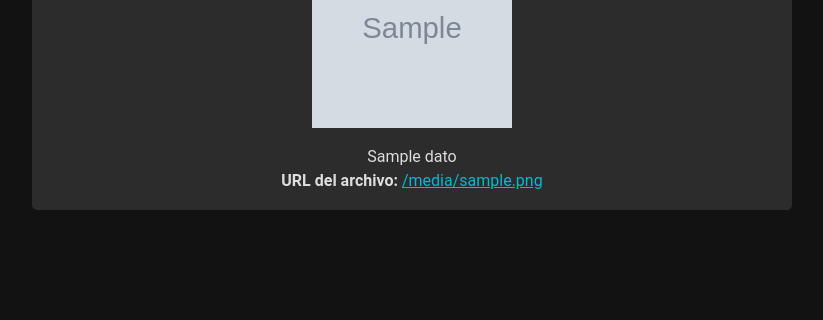
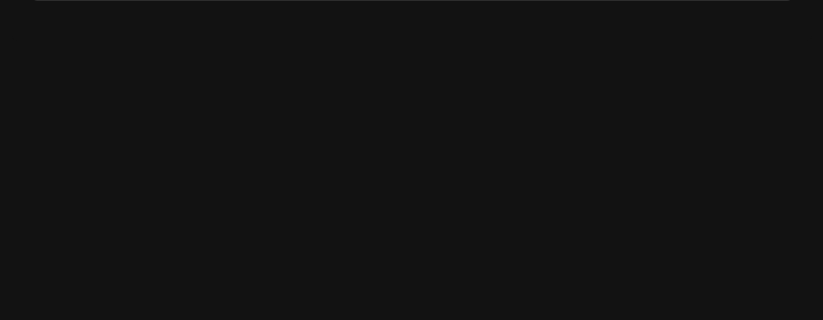
Before and after one commit to Gastunchy/qr-generator, a Flask app: template templates/index.html in a window 1280 px wide. Shown: the part 488-808 px from the top of the page, without its empty margins (228-1051 px from the left). After the commit the page ends 489 px from the top, so only its background shows below. Run offline with Flask 3, Linux system fonts and the light colour scheme; the template is opened without the code that fills it: most values are stand-ins (such as "Sample title", 1, 10 or a date in 2020); grey boxes marked "Sample" are stand-in pictures; parts of the project's set-up code (start-up, migrations or seed data) failed here and were passed over.

Commit message:
Actualizacion/pulido de codigo para que el almacenamiento de imagen sea interno

```diff
--- a/templates/index.html
+++ b/templates/index.html
@@ -27,12 +27,9 @@
                 {% for item in historial %}
                     <div class="codigo-qr">
                         <!-- Mostrar el código QR -->
-                        <img src="{{ item.filename }}" alt="Código QR">
+                        <img src="{{ url_for('get_qr', blob_name=item.filename) }}" alt="Código QR">
                         <p>{{ item.dato }}</p>
-                        <!-- Mostrar la URL del archivo sin mostrar el nombre de la imagen -->
-                        <p><strong>URL del archivo:</strong>
-                            <a href="{{ item.filename }}" target="_blank" class="url-link">{{ item.filename }}</a>
-                        </p>
+                        <!-- Ya no es necesario mostrar la URL pública -->
                     </div>
                 {% endfor %}
             {% else %}
```
